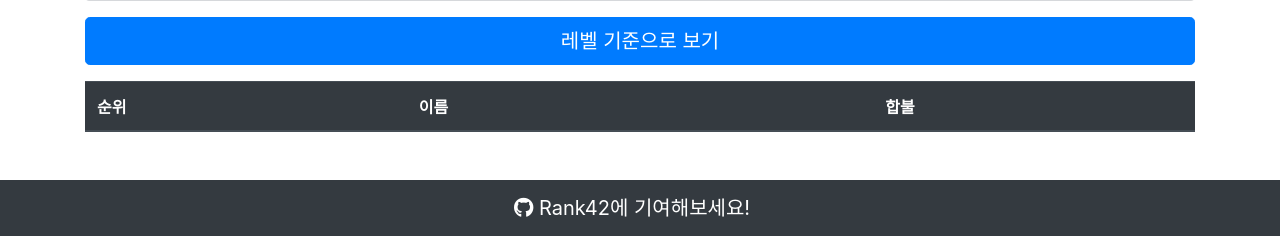
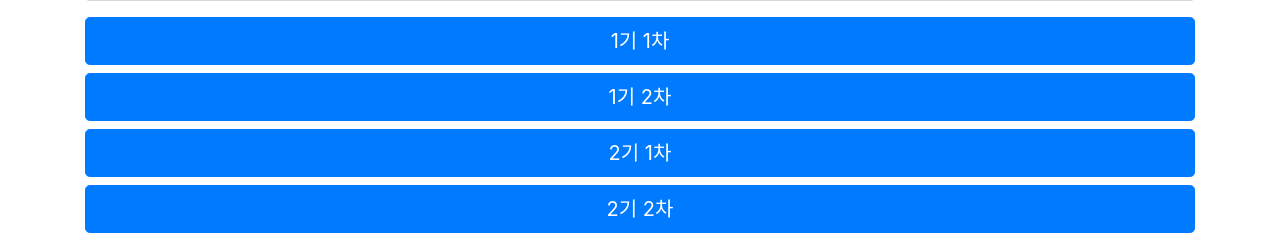
Before and after one commit to progresshans/seoul42-v1, a Django app: template rank42/templates/piscine/piscine_list.html in a window 1280 px wide. Shown: the part 145-394 px from the top of the page. Run offline with Django 3.2, Linux system fonts and the light colour scheme; the template is opened without the code that fills it, so the values that code supplies are empty; parts of the project's set-up code (start-up, migrations or seed data) failed here and were passed over; some libraries are stand-ins or nearby versions.

Commit message:
각 피신들 열람할 수 있도록 수정

```diff
--- a/rank42/templates/piscine/piscine_index.html
+++ b/rank42/templates/piscine/piscine_index.html
@@ -1,6 +1,9 @@
 {% extends 'base.html' %}
 
 {% block content %}
+    {% if user.allow_piscine_list %}
+        <a href="{% url "piscine_list" %}" class="btn btn-primary btn-lg btn-block">피신 랭킹 보기</a>
+    {% endif %}
     <div class="row">
         <div class="col-12 my-auto">
             <br>
--- a/rank42/templates/piscine/piscine_list.html
+++ b/rank42/templates/piscine/piscine_list.html
@@ -5,11 +5,16 @@
         <p>2기 1차 피신 정보</p>
         마지막 업데이트 : {{ piscine_ft_users.first.updated_at|date:"Y-m-d H:i:s" }}
     </div>
-    {% if sort_value == '레벨' %}
-        <a href="{% url "piscine_list" %}" class="btn btn-primary btn-lg btn-block">피어 평가 횟수로 보기</a>
-    {% else %}
-        <a href="{% url "piscine_list" %}?value=level" class="btn btn-primary btn-lg btn-block">레벨 기준으로 보기</a>
-    {% endif %}
+    <a href="{% url "piscine_list" %}?pool_year=2020&pool_month=february" class="btn btn-primary btn-lg btn-block">1기 1차</a>
+    <a href="{% url "piscine_list" %}?pool_year=2020&pool_month=june" class="btn btn-primary btn-lg btn-block">1기 2차</a>
+    <a href="{% url "piscine_list" %}?pool_year=2020&pool_month=july" class="btn btn-primary btn-lg btn-block">2기 1차</a>
+    <a href="{% url "piscine_list" %}?pool_year=2020&pool_month=august" class="btn btn-primary btn-lg btn-block">2기 2차</a>
+
+{#    {% if sort_value == '레벨' %}#}
+{#        <a href="{% url "piscine_list" %}" class="btn btn-primary btn-lg btn-block">피어 평가 횟수로 보기</a>#}
+{#    {% else %}#}
+{#        <a href="{% url "piscine_list" %}?value=level" class="btn btn-primary btn-lg btn-block">레벨 기준으로 보기</a>#}
+{#    {% endif %}#}
     <table class="table mt-3">
         <thead class="thead-dark">
             <tr>
```
Also changed, not shown: rank42/piscine/views.py (+12 -6 lines).
